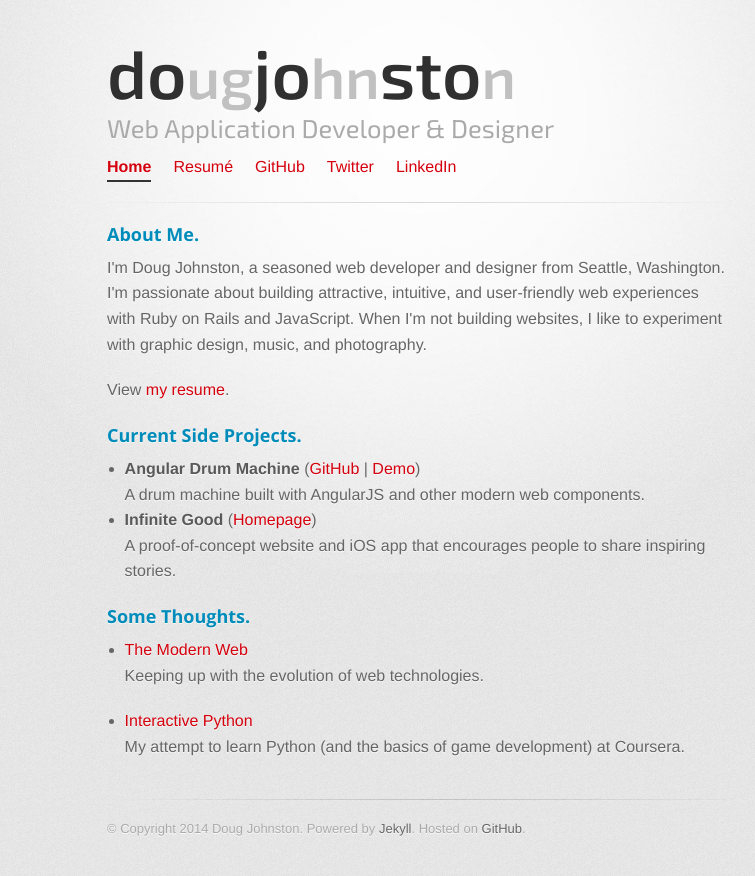
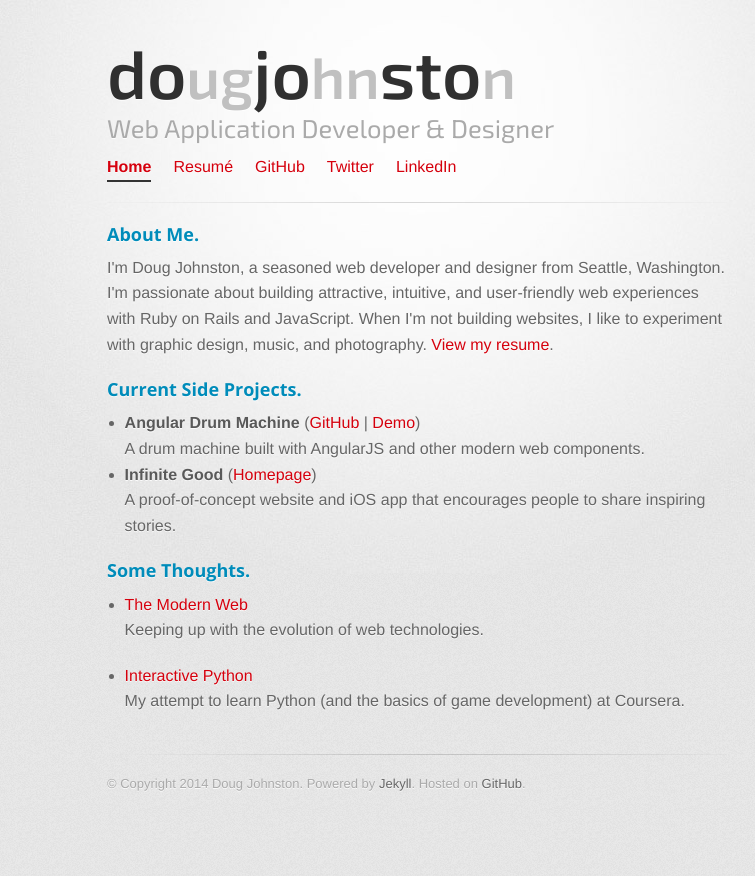
Before and after one commit to dougjohnston/dougjohnston.github.io, a Jekyll site: the page built from index.html, in a window 1280 px wide. Shown: the top 876 px of the page, without its empty margins (223-978 px from the left). Built offline with Jekyll 4.4.1, drawn with Linux system fonts in a browser that asks for light colours.

Commit message:
Fix the opening paragraph

```diff
--- a/index.html
+++ b/index.html
@@ -8,10 +8,8 @@ title: Doug Johnston, Web Application Developer & Designer
   I'm Doug Johnston, a seasoned web developer and designer from Seattle, Washington.
   I'm passionate about building attractive, intuitive, and user-friendly web experiences with Ruby on Rails and JavaScript.
   When I'm not building websites, I like to experiment with graphic design, music, and photography.
+  <a href="/resume/">View my resume</a>.
 </p>
-<p>
-  View <a href="/resume/">my resume</a>.
-<p>
 
 <h3><a name="projects" class="anchor" href="#projects"></a>Current Side Projects.</h3>
 <ul>
```
